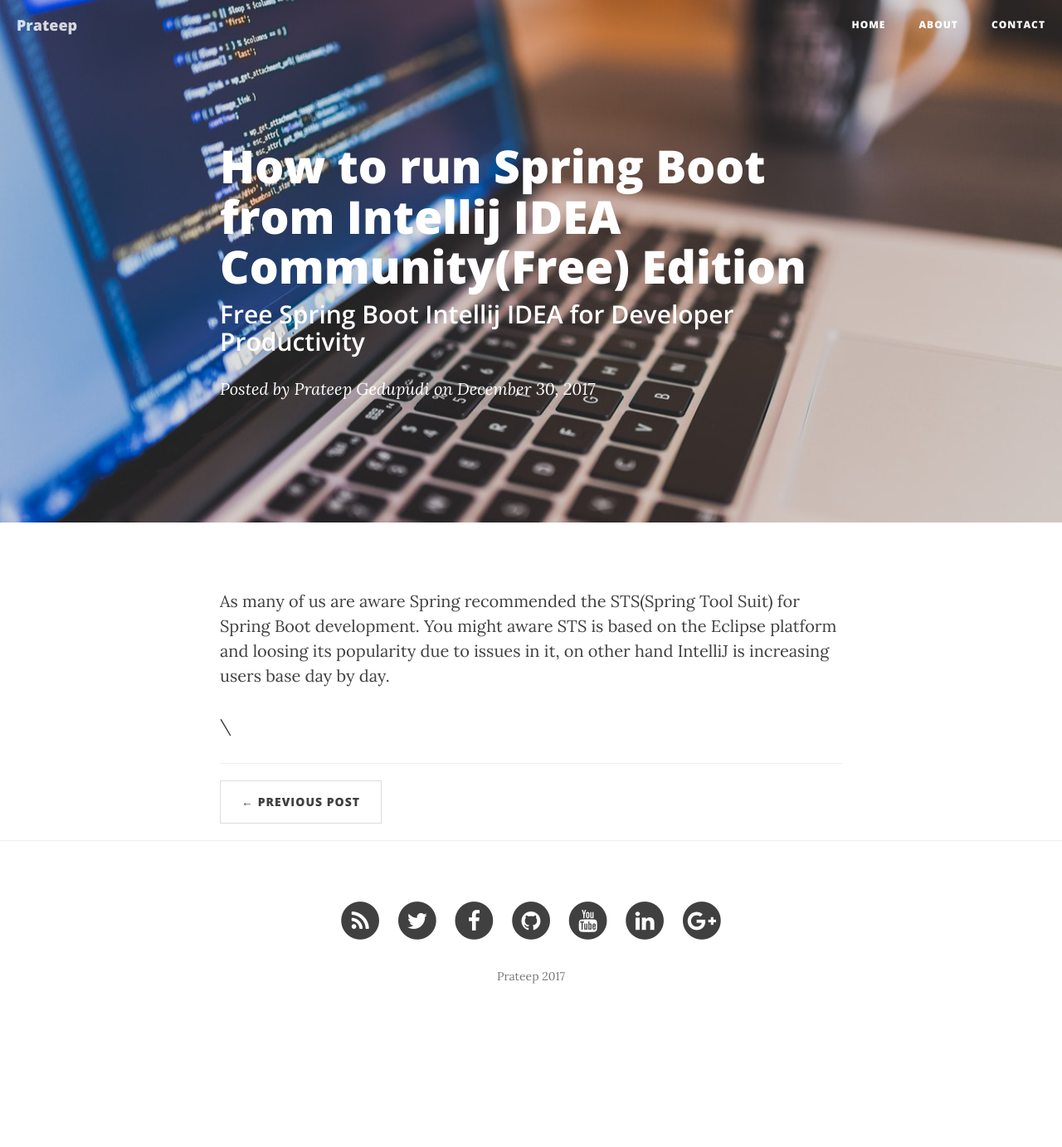
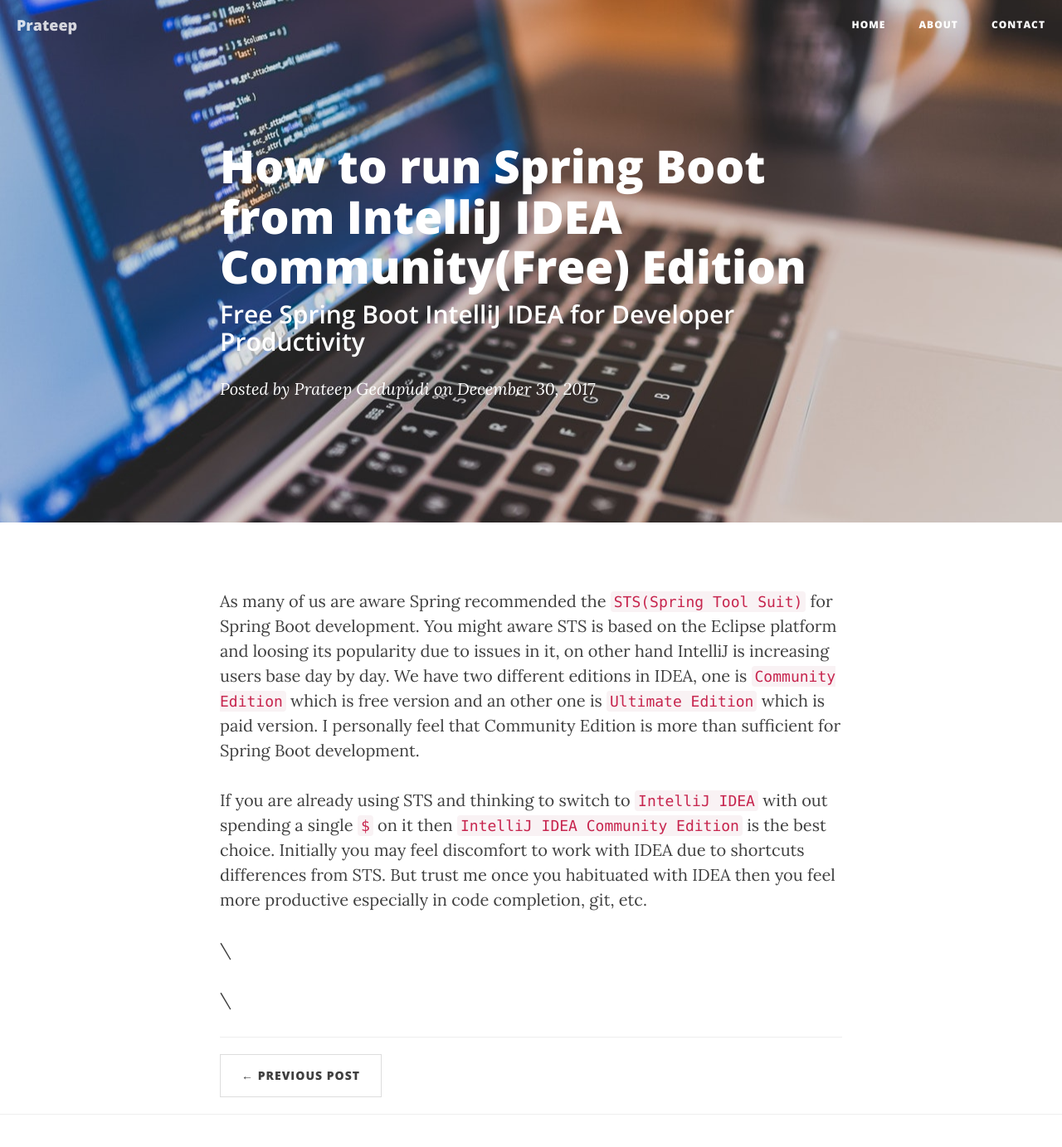
Before and after one commit to prateepgedupudi/prateepgedupudi.github.io, a Jekyll site: the page built from _posts/2017-12-30-how-to-run-spring-boot-from-intellij-idea-community-free-edition.md, in a window 1280 px wide and 1400 px high. Shown: the top 1383 px of the window at 83% size. Built offline with Jekyll 4.4.1, drawn with Linux system fonts in a browser that asks for light colours; nearby versions of some CDN libraries; a script that is not in the unit is left out.

Commit message:
Update Post “2017-12-30-how-to-run-spring-boot-from-intellij-idea-community-free-edition”

```diff
--- a/_posts/2017-12-30-how-to-run-spring-boot-from-intellij-idea-community-free-edition.md
+++ b/_posts/2017-12-30-how-to-run-spring-boot-from-intellij-idea-community-free-edition.md
@@ -1,11 +1,15 @@
 ---
 layout: post
-title: How to run Spring Boot from Intellij IDEA Community(Free) Edition
-subtitle: Free Spring Boot Intellij IDEA for Developer Productivity
+title: How to run Spring Boot from IntelliJ IDEA Community(Free) Edition
+subtitle: Free Spring Boot IntelliJ IDEA for Developer Productivity
 date: 2017-12-30T07:29:14.512Z
 author: prateep_gedupudi
 header-img: /img/bg_post_spring_boot_intellij.jpg
 ---
-As many of us are aware Spring recommended the STS(Spring Tool Suit) for Spring Boot development. You might aware STS is based on the Eclipse platform and loosing its popularity due to issues in it, on other hand IntelliJ is increasing users base day by day.
+As many of us are aware Spring recommended the `STS(Spring Tool Suit)` for Spring Boot development. You might aware STS is based on the Eclipse platform and loosing its popularity due to issues in it, on other hand IntelliJ is increasing users base day by day. We have two different editions in IDEA, one is `Community Edition` which is free version and an other one is `Ultimate Edition` which is paid version. I personally feel that Community Edition is more than sufficient for Spring Boot development.
+
+If you are already using STS and thinking to switch to `IntelliJ IDEA` with out spending a single `$` on it then `IntelliJ IDEA Community Edition` is the best choice. Initially you may feel discomfort to work with IDEA due to shortcuts differences from STS. But trust me once you habituated with IDEA then you feel more productive especially in code completion, git, etc.
 
 \
+
+\
```
